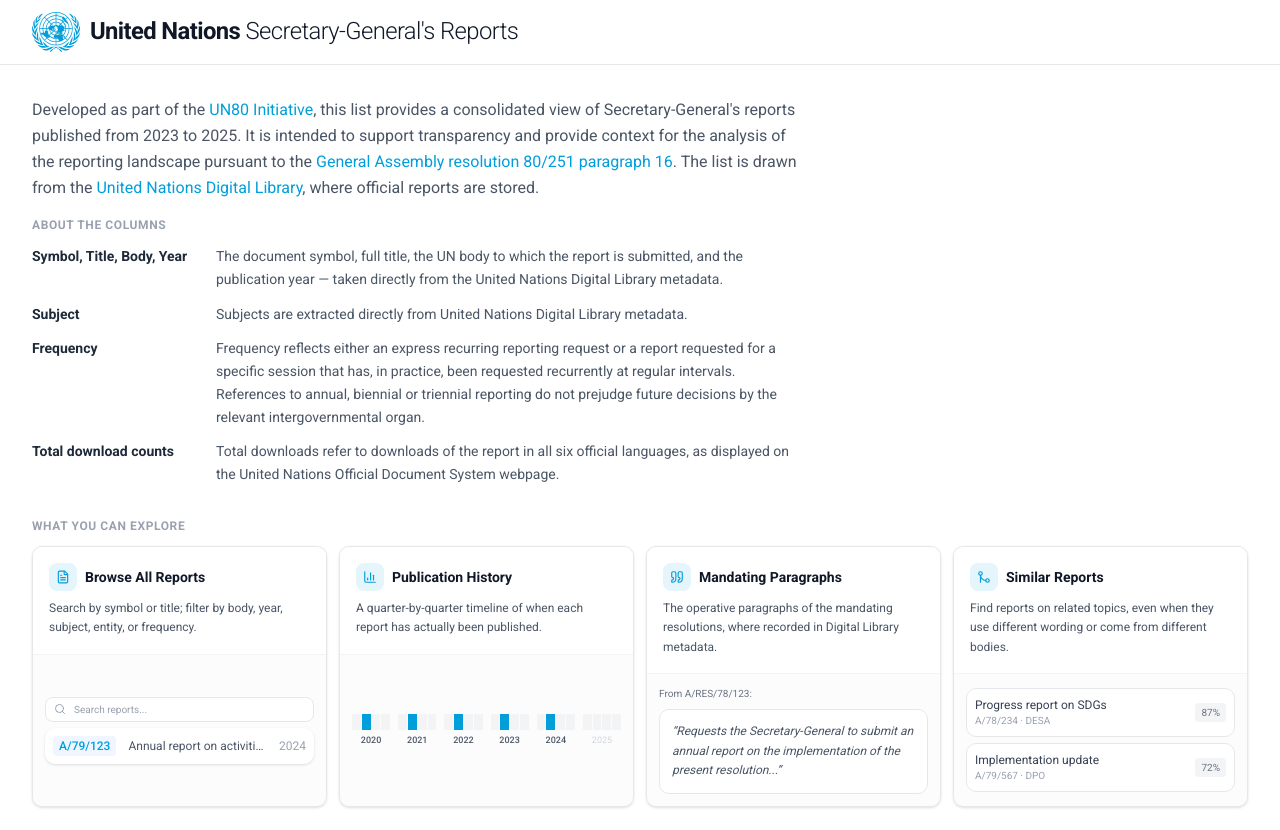
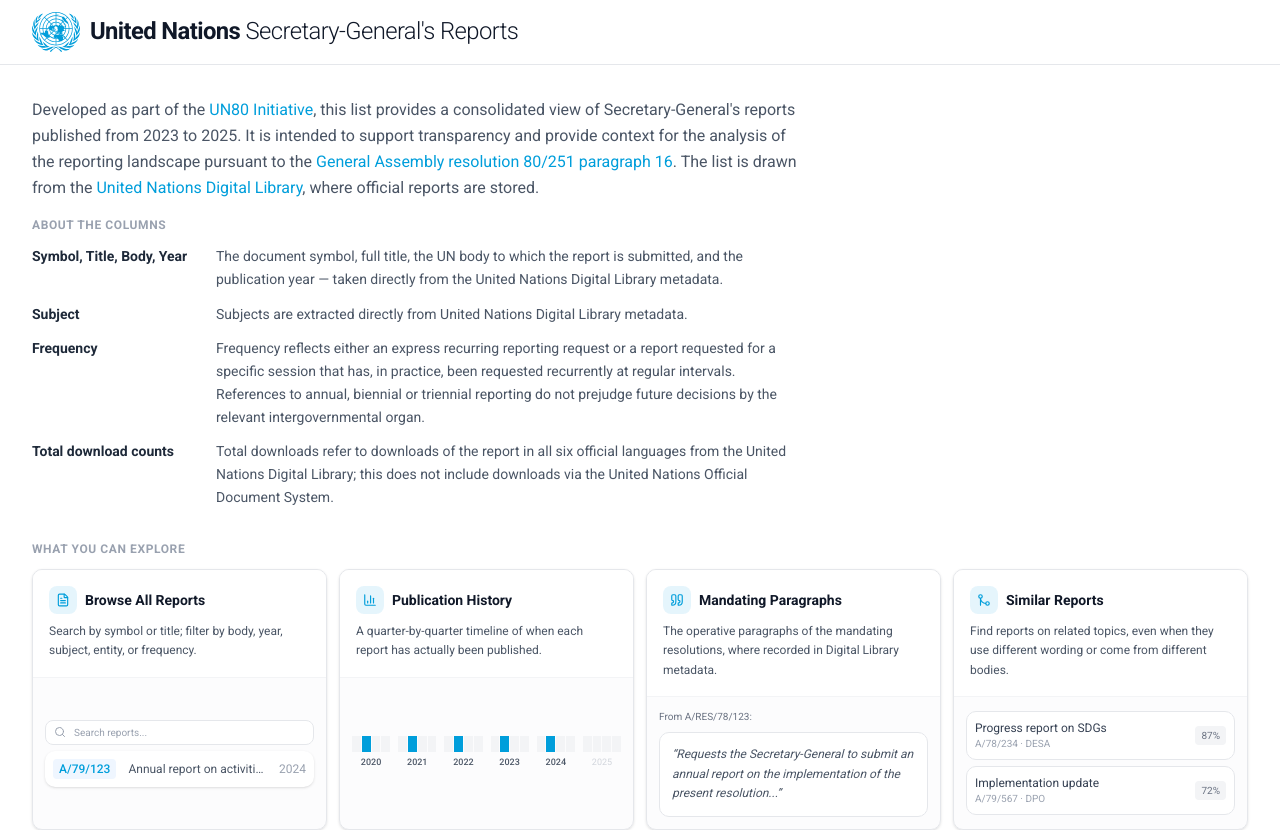
Before and after one commit to UN-EOSG-Analytics/un80-sg-reports-survey, a Next.js app: page / in a window 1280 px wide. Shown: the top 830 px of the page. Built offline with nearby package versions, Linux system fonts and the light colour scheme; no server answers; the database is empty.

Commit message:
language

```diff
--- a/src/app/page.tsx
+++ b/src/app/page.tsx
@@ -208,8 +208,7 @@
                 </dt>
                 <dd>
                   Total downloads refer to downloads of the report in all six
-                  official languages, as displayed on the United Nations
-                  Official Document System webpage.
+                  official languages from the United Nations Digital Library; this does not include downloads via the United Nations Official Document System.
                 </dd>
               </dl>
             </div>
```
